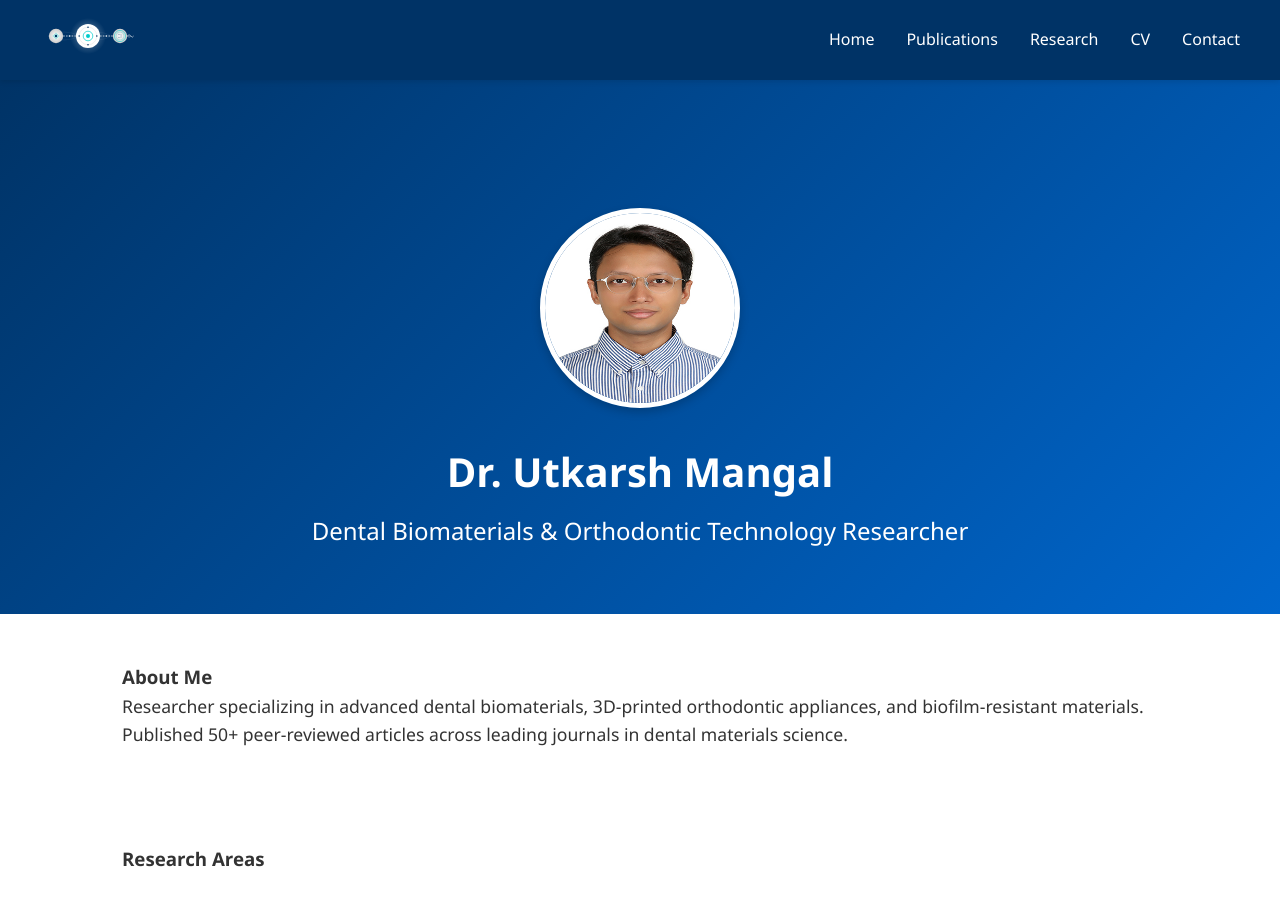
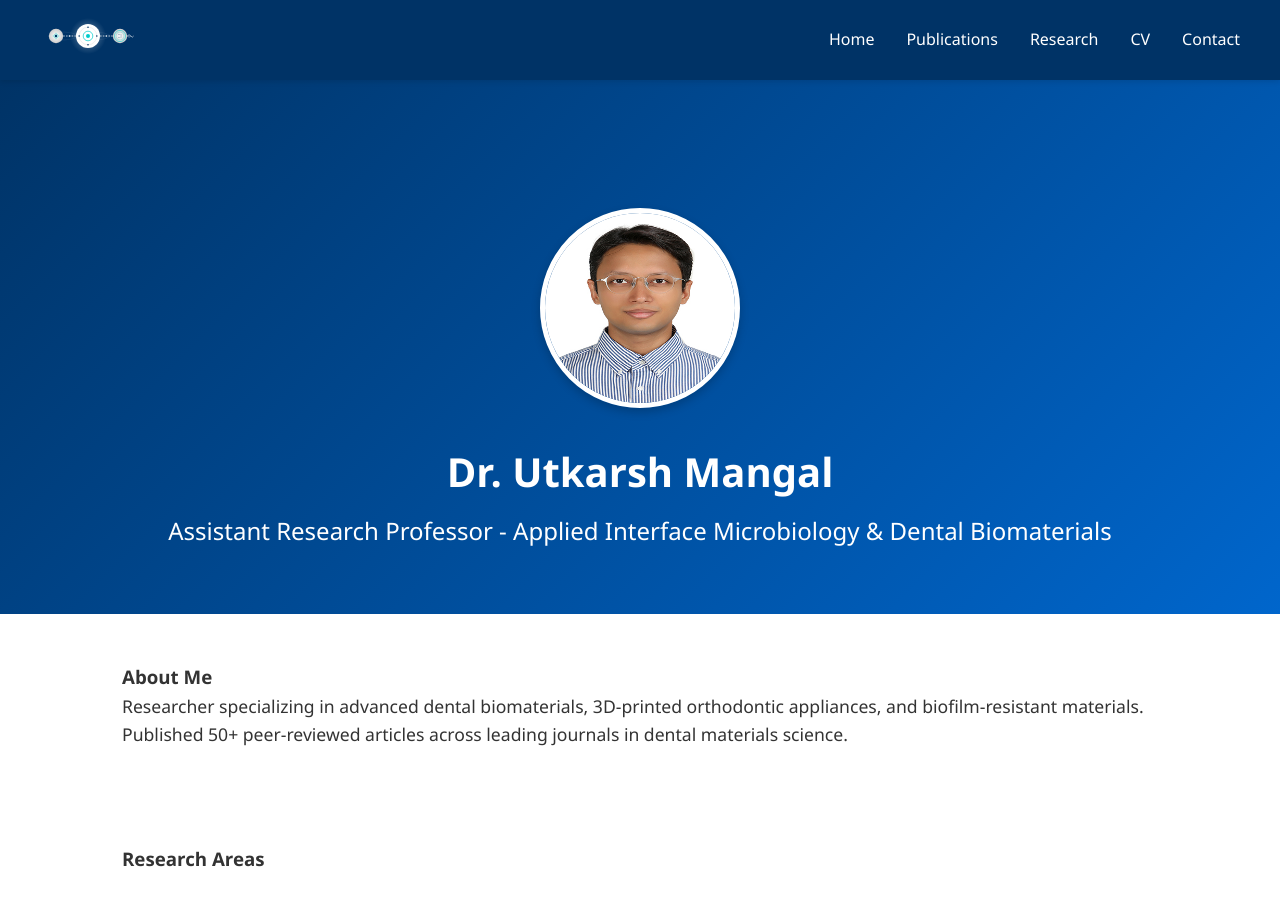
Before and after one commit to utkmangal/utkmangal, a Jekyll site: the page built from index.html, in a window 1280 px wide and 900 px high. Built offline with Jekyll 4.4.1, drawn with Linux system fonts in a browser that asks for light colours.

Commit message:
Fix: Update Google Scholar ID, LinkedIn URL, and position title

```diff
--- a/_config.yml
+++ b/_config.yml
@@ -8,10 +8,10 @@
 author:
   name: 'Dr. Utkarsh Mangal'
   email: 'mangal@yonsei.ac.kr'
-  bio: 'Applied Interface Microbiology  & Dental Biomaterials Researcher'
+  bio: 'Assistant Research Professor - Applied Interface Microbiology & Dental Biomaterials'
   location: 'Seoul, South Korea'
   orcid: '0000-0002-8323-9812'
-  google_scholar: 'SCHOLAR_ID'
+  google_scholar: 'Fi5CddUAAAAJ'
 
 # GitHub Profile
 github_username: 'utkmangal'
--- a/_layouts/default.html
+++ b/_layouts/default.html
@@ -20,7 +20,7 @@
     "@context": "https://schema.org",
     "@type": "Person",
     "name": "{{ site.author.name }}",
-    "jobTitle": "Researcher - Applied Interface Microbiology & Dental Biomaterials",
+    "jobTitle": "Assistant Research Professor - Applied Interface Microbiology & Dental Biomaterials",
     "affiliation": {
       "@type": "Organization",
       "name": "Yonsei University"
--- a/contact.html
+++ b/contact.html
@@ -38,7 +38,7 @@
 
   <div class="contact-item">
     <h3>LinkedIn</h3>
-    <p><a href="https://www.linkedin.com/in/utkarsh-mangal" target="_blank">Connect on LinkedIn</a></p>
+    <p><a href="https://kr.linkedin.com/in/utkmangal" target="_blank">Connect on LinkedIn</a></p>
   </div>
 </section>
 
--- a/cv.html
+++ b/cv.html
@@ -12,7 +12,7 @@
 <section class="cv-section">
   <h2>Current Position</h2>
   <div class="cv-item">
-    <h3>Postdoctoral Researcher</h3>
+    <h3>Assistant Research Professor</h3>
     <p class="institution">Yonsei University, Seoul, South Korea</p>
     <p class="duration">Present</p>
     <p>Applied Interface Microbiology & Dental Biomaterials Research</p>
--- a/index.html
+++ b/index.html
@@ -8,7 +8,7 @@
     <img src="assets/images/profile.jpg" alt="Dr. Utkarsh Mangal">
   </div>
   <h1>Dr. Utkarsh Mangal</h1>
-  <h2>Dental Biomaterials &amp; Orthodontic Technology Researcher</h2>
+  <h2>Assistant Research Professor - Applied Interface Microbiology &amp; Dental Biomaterials</h2>
 </div>
 
 <section class="about">
--- a/robots.txt
+++ b/robots.txt
@@ -1,3 +1,3 @@
 User-agent: *
 Allow: /
-Sitemap: https://your-username.github.io/sitemap.xml
+Sitemap: https://utkmangal.github.io/utkmangal/sitemap.xml
```
